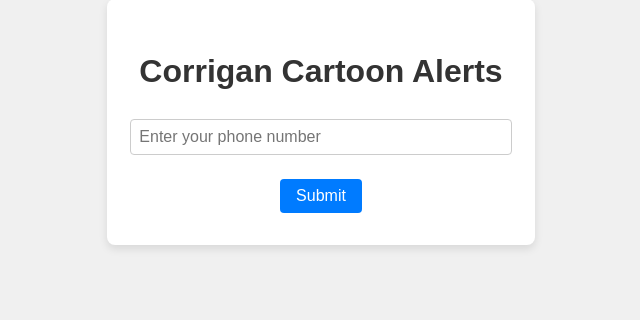
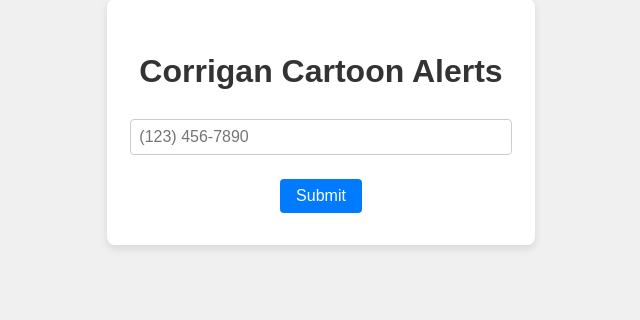
Before and after one commit to JodhbirS/CartoonAlert, a Flask app: page / in a window 1280 px wide. Shown: the part 278-598 px from the top of the page, without its empty margins (319-959 px from the left). Run offline with Flask 2, Linux system fonts and the light colour scheme; parts of the project's set-up code (start-up, migrations or seed data) failed here and were passed over; some libraries are stand-ins or nearby versions.

Commit message:
fixed bugs

```diff
--- a/app.py
+++ b/app.py
@@ -10,7 +10,7 @@ app.secret_key = os.getenv('FLASK_SECRET_KEY')
 
 def validate_phone_number(phone_number):
     try:
-        lookup = client.lookups.v2.phone_numbers(phone_number).fetch()
+        lookup = client.lookups.phone_numbers(phone_number).fetch()
         phone_number = lookup.phone_number
 
         if lookup.country_code != 'CA':
--- a/static/scripts.js
+++ b/static/scripts.js
@@ -2,7 +2,8 @@ document.addEventListener("DOMContentLoaded", function () {
     const phoneInputField = document.querySelector("#phone");
     const phoneInput = window.intlTelInput(phoneInputField, {
         initialCountry: "ca",
-        onlyCountries: ["ca"]
+        onlyCountries: ["ca"],
+        utilsScript: "https://cdnjs.cloudflare.com/ajax/libs/intl-tel-input/17.0.12/js/utils.js"
     });
 
     const form = document.getElementById("phone-form");
--- a/templates/index.html
+++ b/templates/index.html
@@ -4,13 +4,14 @@
     <meta charset="UTF-8">
     <meta name="viewport" content="width=device-width, initial-scale=1.0">
     <title>Cartoon Updates</title>
+    <link rel="stylesheet" href="https://cdnjs.cloudflare.com/ajax/libs/intl-tel-input/17.0.12/css/intlTelInput.css">
     <link rel="stylesheet" href="{{ url_for('static', filename='styles.css') }}">
 </head>
 <body>
     <div class="container">
         <h1>Corrigan Cartoon Alerts</h1>
         <form id="phone-form" method="post">
-            <input id="phone" name="phone" type="tel" required placeholder="Enter your phone number">
+            <input id="phone" name="phone" type="tel" required placeholder="(123) 456-7890">
             <input type="submit" value="Submit">
         </form>
         {% with messages = get_flashed_messages(with_categories=true) %}
@@ -23,6 +24,8 @@
           {% endif %}
         {% endwith %}
     </div>
+    <script src="https://cdnjs.cloudflare.com/ajax/libs/intl-tel-input/17.0.12/js/intlTelInput.min.js"></script>
+    <script src="https://cdnjs.cloudflare.com/ajax/libs/intl-tel-input/17.0.12/js/utils.js"></script>
     <script src="{{ url_for('static', filename='scripts.js') }}"></script>
 </body>
 </html>
```
